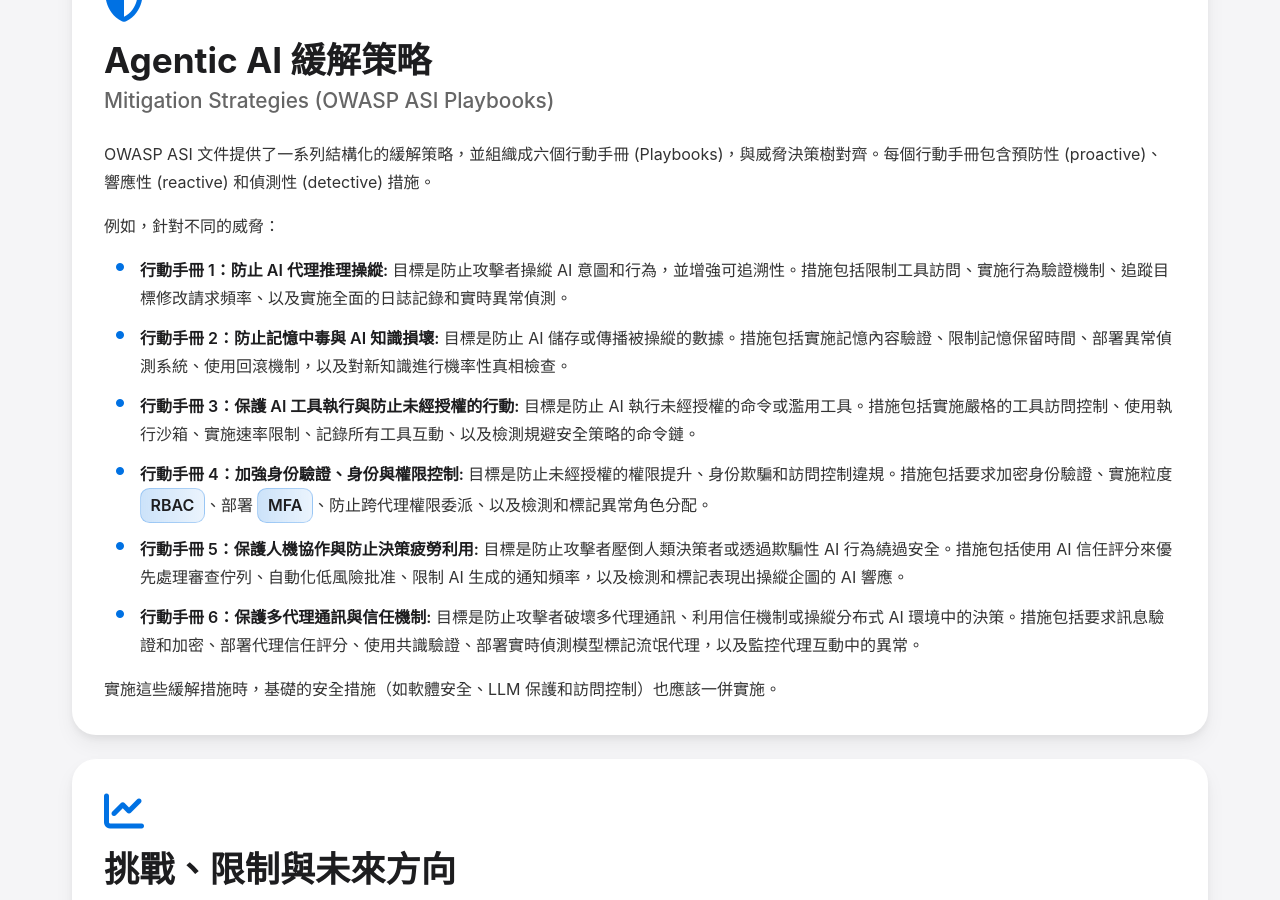
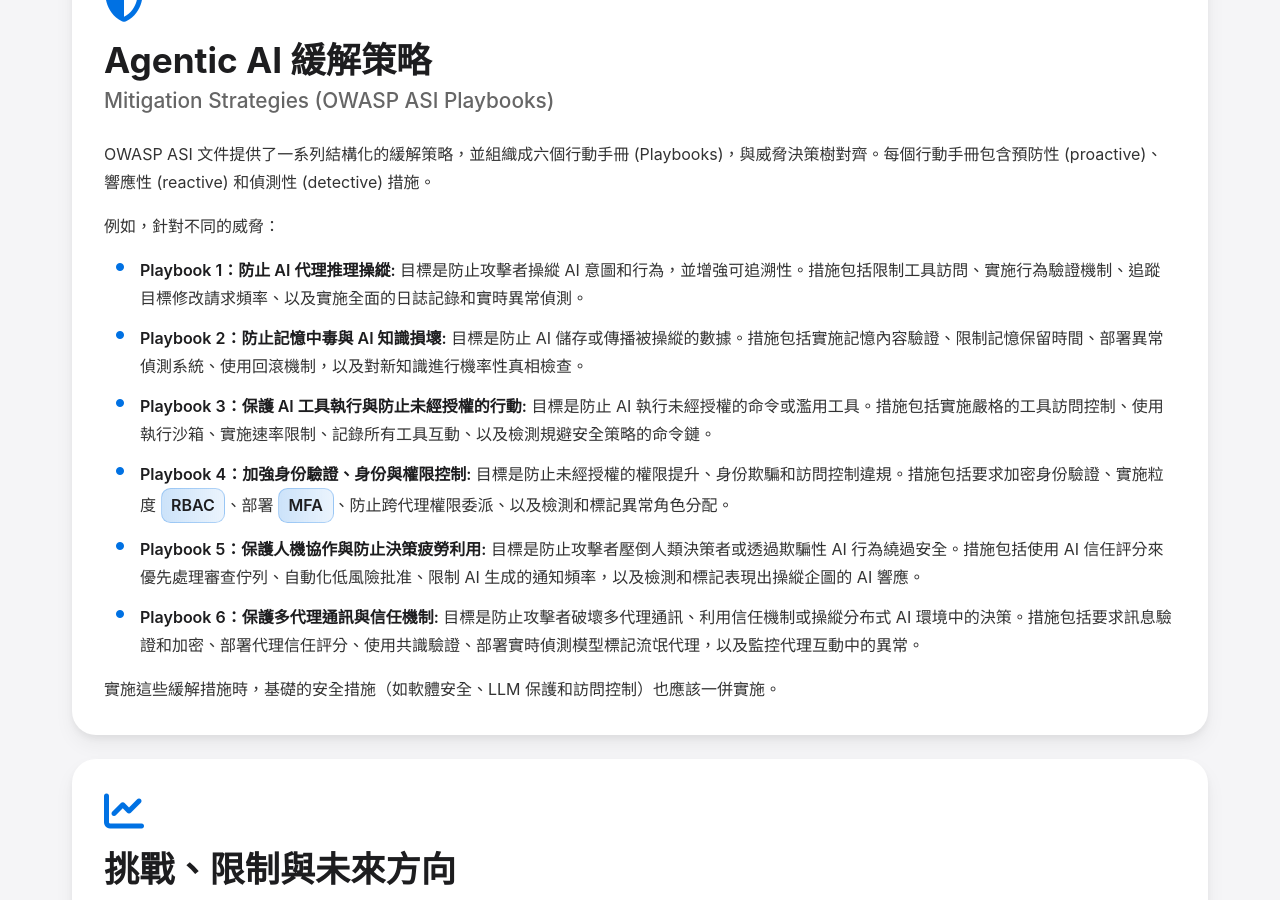
Before and after one commit to Deep-Learning-101/deep-learning-101.github.io, a Jekyll site: the page html/AI-Agents_Agentic-AI.html, which Jekyll copies as it is, in a window 1280 px wide and 900 px high, scrolled down 4860 px. Built offline with Jekyll 4.4.1, drawn with Linux system fonts in a browser that asks for light colours; nearby versions of some CDN libraries.

Commit message:
Update AI-Agents_Agentic-AI.html

```diff
--- a/html/AI-Agents_Agentic-AI.html
+++ b/html/AI-Agents_Agentic-AI.html
@@ -373,12 +373,12 @@
                         <p>OWASP ASI 文件提供了一系列結構化的緩解策略，並組織成六個行動手冊 (Playbooks)，與威脅決策樹對齊。每個行動手冊包含預防性 (proactive)、響應性 (reactive) 和偵測性 (detective) 措施。</p>
                         <p>例如，針對不同的威脅：</p>
                         <ul class="bento-list">
-                            <li><strong>行動手冊 1：防止 AI 代理推理操縱:</strong> 目標是防止攻擊者操縱 AI 意圖和行為，並增強可追溯性。措施包括限制工具訪問、實施行為驗證機制、追蹤目標修改請求頻率、以及實施全面的日誌記錄和實時異常偵測。</li>
-                            <li><strong>行動手冊 2：防止記憶中毒與 AI 知識損壞:</strong> 目標是防止 AI 儲存或傳播被操縱的數據。措施包括實施記憶內容驗證、限制記憶保留時間、部署異常偵測系統、使用回滾機制，以及對新知識進行機率性真相檢查。</li>
-                            <li><strong>行動手冊 3：保護 AI 工具執行與防止未經授權的行動:</strong> 目標是防止 AI 執行未經授權的命令或濫用工具。措施包括實施嚴格的工具訪問控制、使用執行沙箱、實施速率限制、記錄所有工具互動、以及檢測規避安全策略的命令鏈。</li>
-                            <li><strong>行動手冊 4：加強身份驗證、身份與權限控制:</strong> 目標是防止未經授權的權限提升、身份欺騙和訪問控制違規。措施包括要求加密身份驗證、實施粒度 <strong class="highlight-tech">RBAC</strong>、部署 <strong class="highlight-tech">MFA</strong>、防止跨代理權限委派、以及檢測和標記異常角色分配。</li>
-                            <li><strong>行動手冊 5：保護人機協作與防止決策疲勞利用:</strong> 目標是防止攻擊者壓倒人類決策者或透過欺騙性 AI 行為繞過安全。措施包括使用 AI 信任評分來優先處理審查佇列、自動化低風險批准、限制 AI 生成的通知頻率，以及檢測和標記表現出操縱企圖的 AI 響應。</li>
-                            <li><strong>行動手冊 6：保護多代理通訊與信任機制:</strong> 目標是防止攻擊者破壞多代理通訊、利用信任機制或操縱分布式 AI 環境中的決策。措施包括要求訊息驗證和加密、部署代理信任評分、使用共識驗證、部署實時偵測模型標記流氓代理，以及監控代理互動中的異常。</li>
+                            <li><strong>Playbook 1：防止 AI 代理推理操縱:</strong> 目標是防止攻擊者操縱 AI 意圖和行為，並增強可追溯性。措施包括限制工具訪問、實施行為驗證機制、追蹤目標修改請求頻率、以及實施全面的日誌記錄和實時異常偵測。</li>
+                            <li><strong>Playbook 2：防止記憶中毒與 AI 知識損壞:</strong> 目標是防止 AI 儲存或傳播被操縱的數據。措施包括實施記憶內容驗證、限制記憶保留時間、部署異常偵測系統、使用回滾機制，以及對新知識進行機率性真相檢查。</li>
+                            <li><strong>Playbook 3：保護 AI 工具執行與防止未經授權的行動:</strong> 目標是防止 AI 執行未經授權的命令或濫用工具。措施包括實施嚴格的工具訪問控制、使用執行沙箱、實施速率限制、記錄所有工具互動、以及檢測規避安全策略的命令鏈。</li>
+                            <li><strong>Playbook 4：加強身份驗證、身份與權限控制:</strong> 目標是防止未經授權的權限提升、身份欺騙和訪問控制違規。措施包括要求加密身份驗證、實施粒度 <strong class="highlight-tech">RBAC</strong>、部署 <strong class="highlight-tech">MFA</strong>、防止跨代理權限委派、以及檢測和標記異常角色分配。</li>
+                            <li><strong>Playbook 5：保護人機協作與防止決策疲勞利用:</strong> 目標是防止攻擊者壓倒人類決策者或透過欺騙性 AI 行為繞過安全。措施包括使用 AI 信任評分來優先處理審查佇列、自動化低風險批准、限制 AI 生成的通知頻率，以及檢測和標記表現出操縱企圖的 AI 響應。</li>
+                            <li><strong>Playbook 6：保護多代理通訊與信任機制:</strong> 目標是防止攻擊者破壞多代理通訊、利用信任機制或操縱分布式 AI 環境中的決策。措施包括要求訊息驗證和加密、部署代理信任評分、使用共識驗證、部署實時偵測模型標記流氓代理，以及監控代理互動中的異常。</li>
                         </ul>
                         <p>實施這些緩解措施時，基礎的安全措施（如軟體安全、LLM 保護和訪問控制）也應該一併實施。</p>
                     </div>
```
